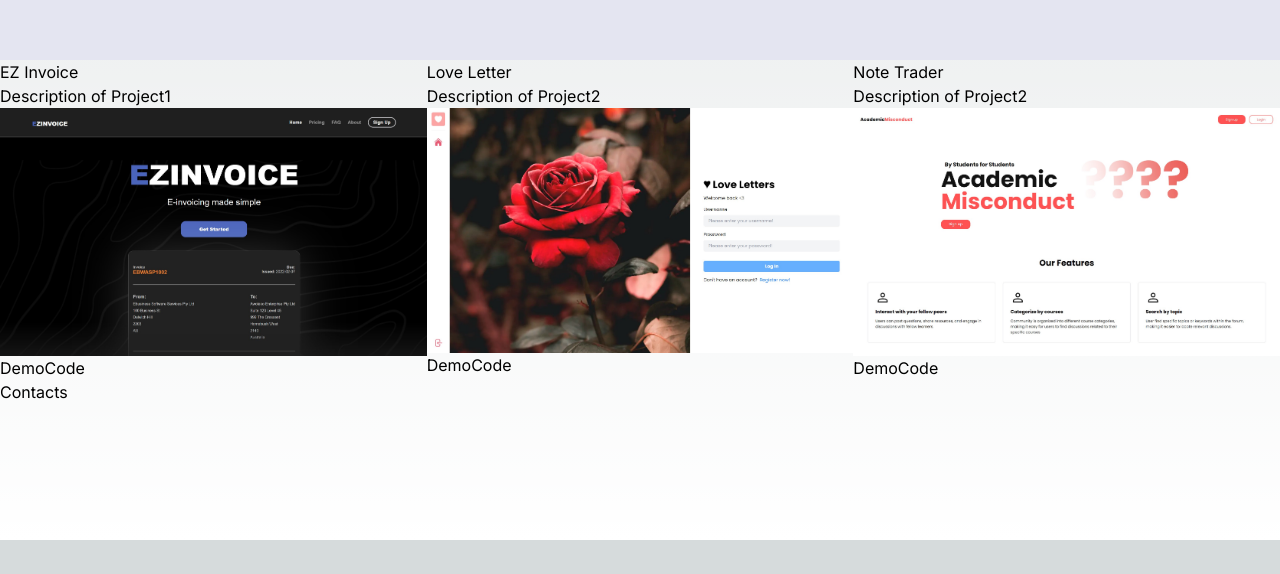
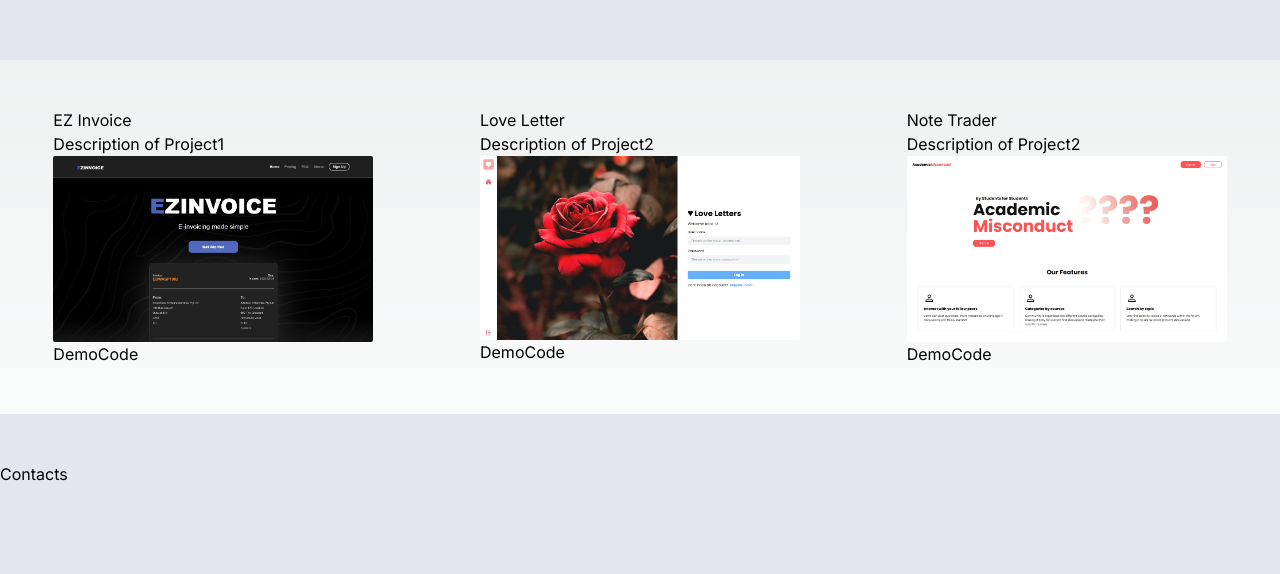
Before and after one commit to mallo03/portfolio, a Next.js app: page / in a window 1280 px wide. Shown: the part 740-1314 px from the top of the page. Before the commit the page ends 1280 px from the top, so only its background shows below. Built offline with nearby package versions, Linux system fonts and the light colour scheme.

Commit message:
Completed contacts and clean up

```diff
--- a/app/components/footer.tsx
+++ b/app/components/footer.tsx
@@ -2,7 +2,7 @@
 
 export default function Footer(){
     return(
-        <div className="h-40" id="contact">
+        <div className="h-40 pt-12 bg-pearl dark:bg-gray" id="contact">
             Contacts
         </div>
     );
--- a/app/components/projects.tsx
+++ b/app/components/projects.tsx
@@ -1,3 +1,5 @@
+import Image from "next/image";
+
 export default function Projects() {
   const projects: {
     name: string;
@@ -10,7 +12,8 @@ export default function Projects() {
       name: "EZ Invoice",
       description: "Description of Project1",
       img: "/images/ezinvoice.jpg",
-      linkDemo: "https://se2021-23t1-einvoicing-frontend-f14a-di-git-342b0e-merryrosalie.vercel.app/",
+      linkDemo:
+        "https://se2021-23t1-einvoicing-frontend-f14a-di-git-342b0e-merryrosalie.vercel.app/",
       linkCode: "https://github.com/HARI-PRMD/SENG2021-application",
     },
     {
@@ -30,18 +33,34 @@ export default function Projects() {
   ];
 
   return (
-    <div className="grid md:grid-cols-3" id="projects">
-      {projects.map((projects, i) => (
-        <div key={i} className="project">
+    <div className="grid md:grid-cols-3 py-12 justify-items-center" id="projects">
+      {projects.map((projects, index) => (
+        <div key={index} className="project ">
           <h3>{projects.name}</h3>
           <p>{projects.description}</p>
-          <img src={projects.img} alt={projects.name} />
-          <a href={projects.linkDemo} target="_blank" rel="noopener noreferrer">
+          <Image
+            src={projects.img}
+            alt={projects.name}
+            width={500}
+            height={500}
+            className="w-80 rounded-sm border-1 border-black"
+          />
+          <div>
+            <a
+              href={projects.linkDemo}
+              target="_blank"
+              rel="noopener noreferrer"
+            >
               Demo
             </a>
-          <a href={projects.linkCode} target="_blank" rel="noopener noreferrer">
+            <a
+              href={projects.linkCode}
+              target="_blank"
+              rel="noopener noreferrer"
+            >
               Code
             </a>
+          </div>
         </div>
       ))}
     </div>
```
Lines whose indentation alone changed are shown as unchanged.
